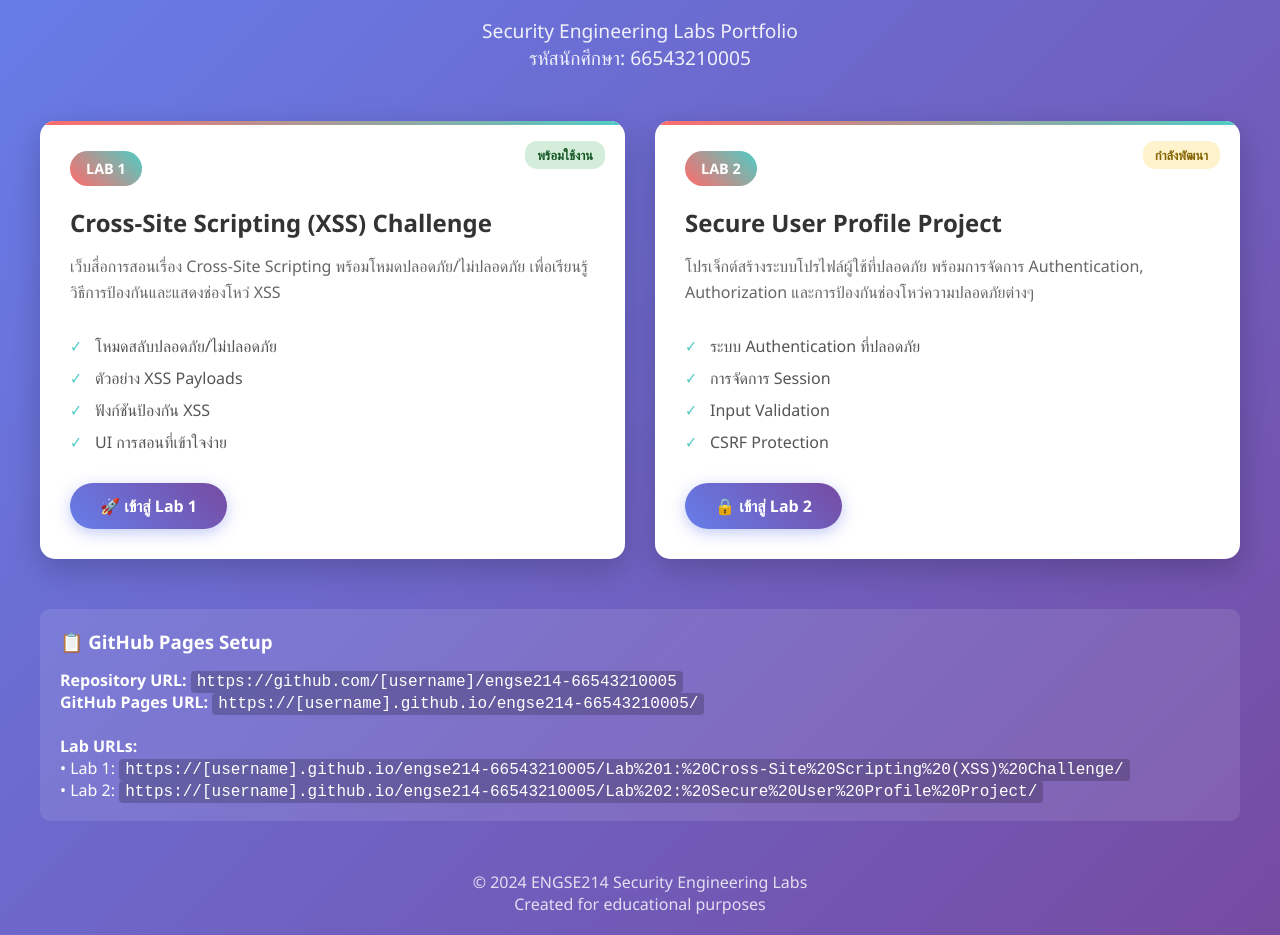
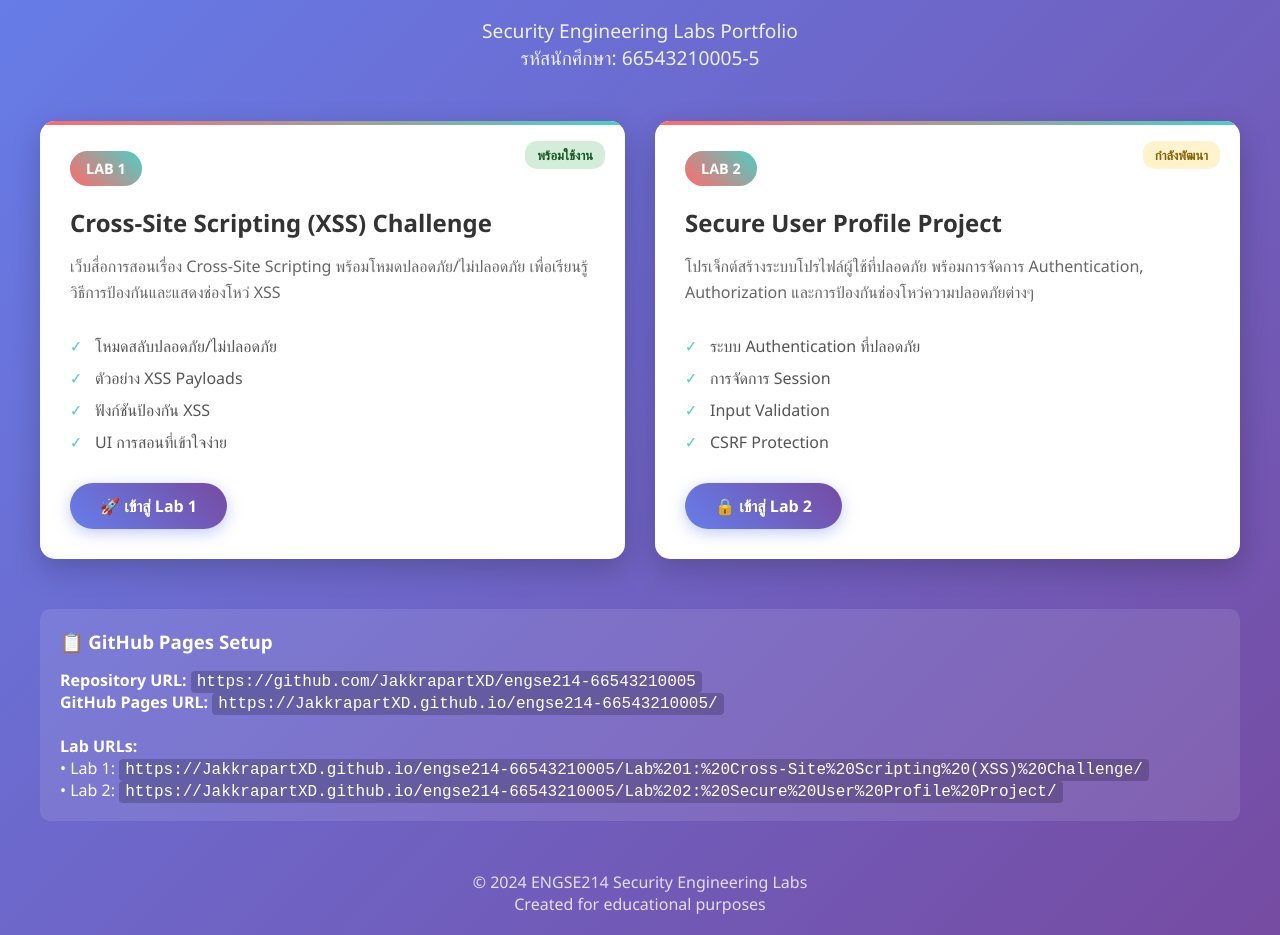
Before and after one commit to JakkrapartXD/engse214-66543210005, a plain HTML site: page index.html in a window 1280 px wide. Shown: the part 88-1023 px from the top of the page. Drawn offline with Linux system fonts and the light colour scheme.

Commit message:
Update GitHub Pages setup and URLs to reflect username change; modify student ID format in index.html and README.md

```diff
--- a/index.html
+++ b/index.html
@@ -185,7 +185,7 @@
         <div class="header">
             <h1>🛡️ ENGSE214</h1>
             <p>Security Engineering Labs Portfolio</p>
-            <p>รหัสนักศึกษา: 66543210005</p>
+            <p>รหัสนักศึกษา: 66543210005-5</p>
         </div>
 
         <div class="labs-grid">
@@ -232,12 +232,12 @@
 
         <div class="github-info">
             <h3>📋 GitHub Pages Setup</h3>
-            <p><strong>Repository URL:</strong> <code>https://github.com/[username]/engse214-66543210005</code></p>
-            <p><strong>GitHub Pages URL:</strong> <code>https://[username].github.io/engse214-66543210005/</code></p>
+            <p><strong>Repository URL:</strong> <code>https://github.com/JakkrapartXD/engse214-66543210005</code></p>
+            <p><strong>GitHub Pages URL:</strong> <code>https://JakkrapartXD.github.io/engse214-66543210005/</code></p>
             <br>
             <p><strong>Lab URLs:</strong></p>
-            <p>• Lab 1: <code>https://[username].github.io/engse214-66543210005/Lab%201:%20Cross-Site%20Scripting%20(XSS)%20Challenge/</code></p>
-            <p>• Lab 2: <code>https://[username].github.io/engse214-66543210005/Lab%202:%20Secure%20User%20Profile%20Project/</code></p>
+            <p>• Lab 1: <code>https://JakkrapartXD.github.io/engse214-66543210005/Lab%201:%20Cross-Site%20Scripting%20(XSS)%20Challenge/</code></p>
+            <p>• Lab 2: <code>https://JakkrapartXD.github.io/engse214-66543210005/Lab%202:%20Secure%20User%20Profile%20Project/</code></p>
         </div>
 
         <div class="footer">
```
Also changed, not shown: 2 other files.
